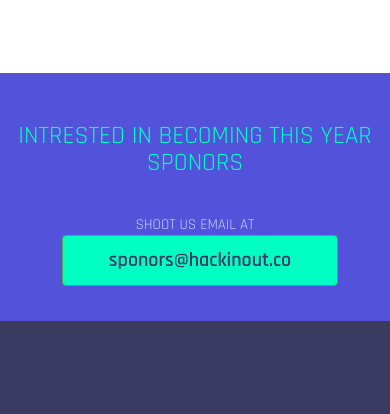
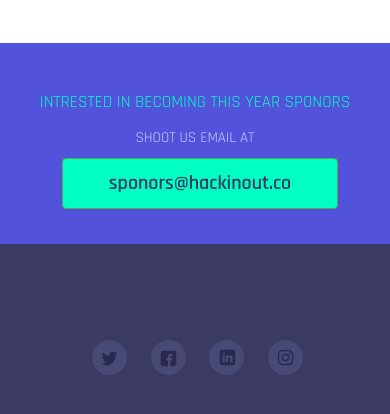
Before and after one commit to hackinout/InOut4-landing, a plain HTML site: page index.html in a window 390 px wide. Shown: the part 2029-2443 px from the top of the page. Drawn offline with Linux system fonts and the light colour scheme.

Commit message:
resp. mobile

```diff
--- a/css/main.css
+++ b/css/main.css
@@ -391,6 +391,22 @@ footer {
         left: 7em;
         width: 60px;
     }
+    .btn-success {
+        margin-left: 0;
+    }
+}
+
+@media(max-width:500px) {
+    .btn-success {
+        margin-top: 0.5em;
+    }
+    .money h1 {
+        font-size: 17px;
+    }
+    .money p {
+        margin-top: 5px !important;
+        font-size: 15px;
+    }
 }
 
 
@@ -480,7 +496,7 @@ footer {
         margin-top: 50px;
     }
     .money {
-        margin-top: 50px;
+        margin-top: 20px;
     }
 }
 
```
